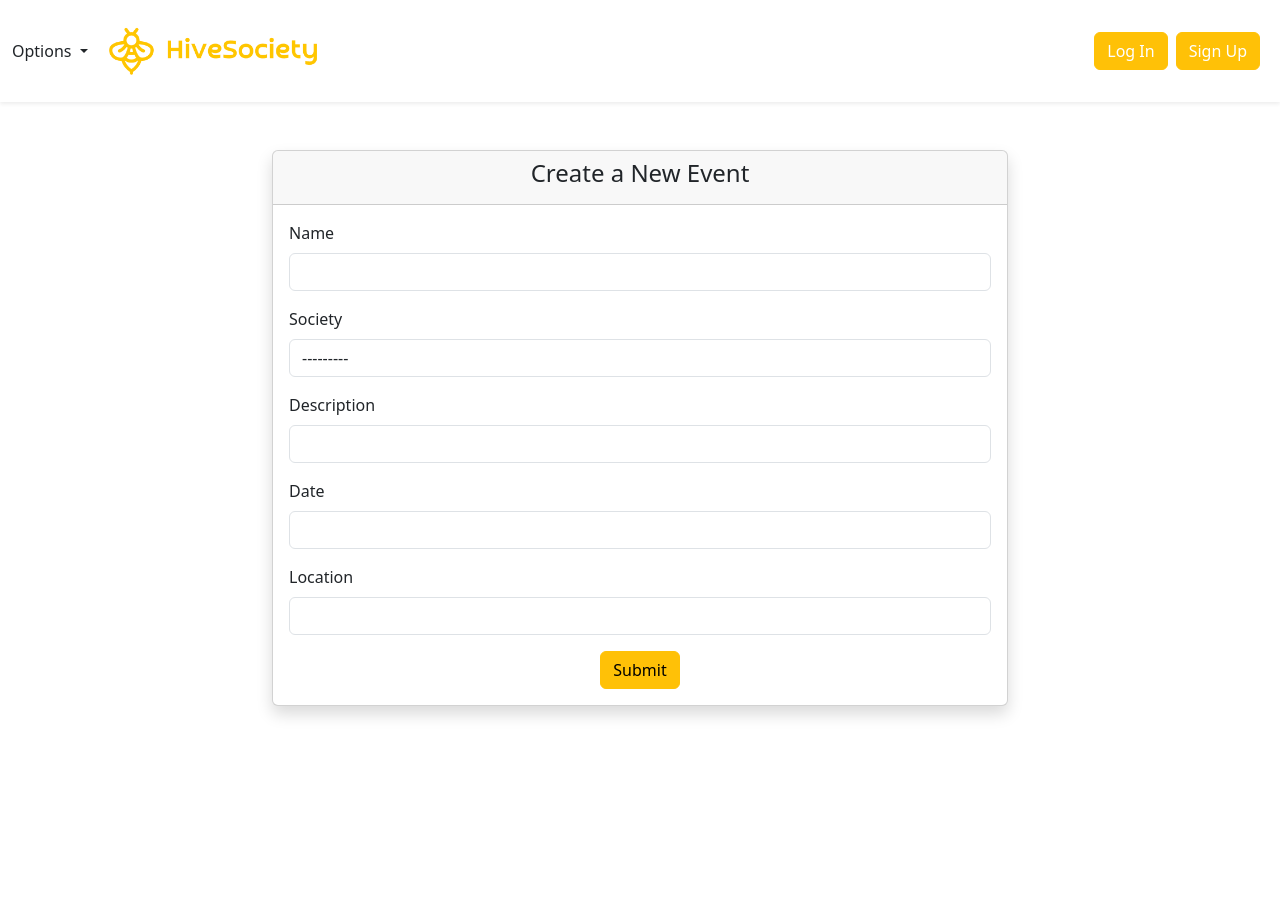
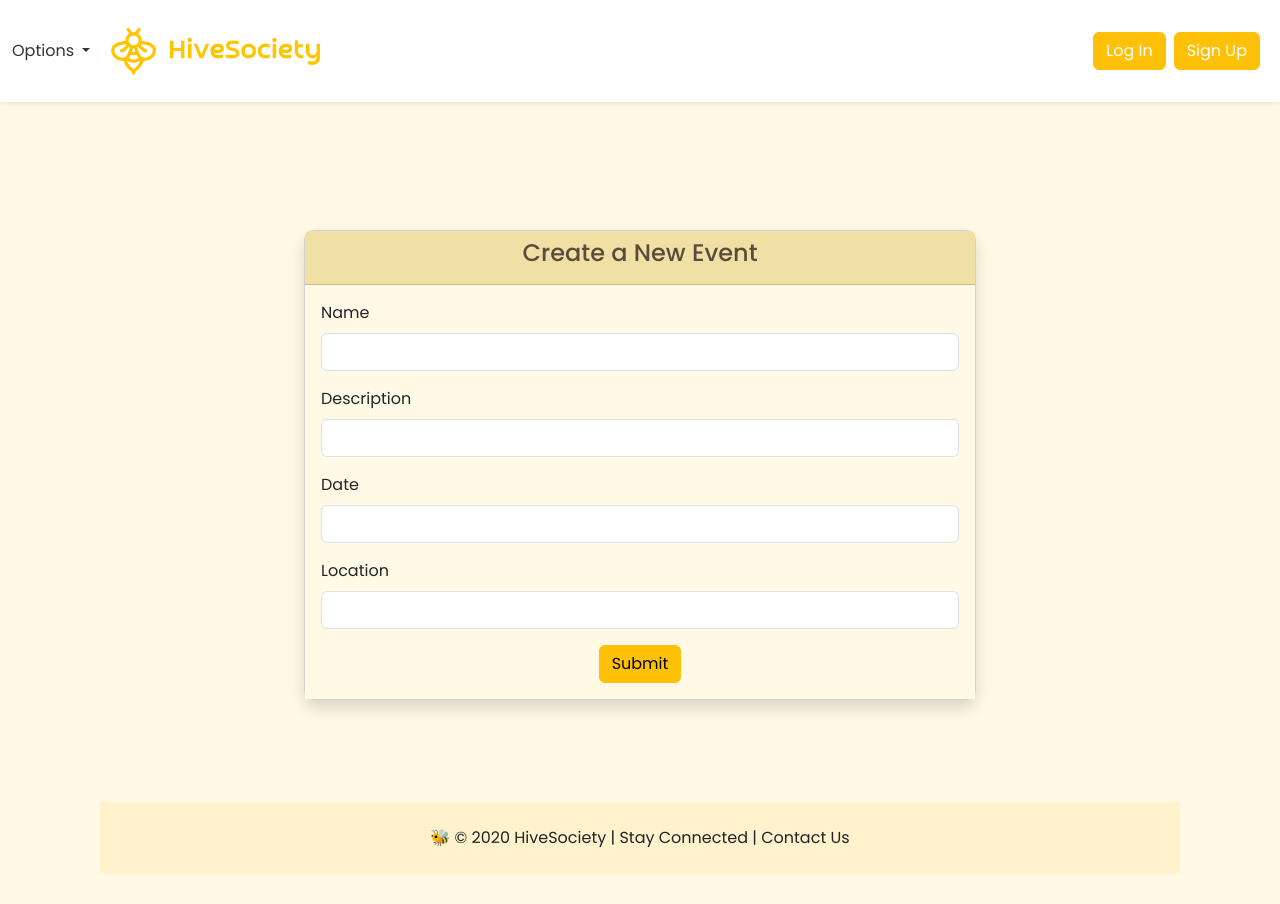
Before and after one commit to dilaramksh/dinasaurs_project, a Django app: template social_media/templates/society/event_creation.html in a window 1280 px wide. Before the commit the page ends 717 px from the top, so only its background shows below. Run offline with Django 5.2, Linux system fonts and the light colour scheme; tables that the repository leaves empty hold one stand-in row (values such as "Sample post"); the template is opened without the code that fills it: values that come from a table or form of the project are taken from there, most other values are stand-ins (such as "Sample title", 1, 10 or a date in 2020); parts of the project's set-up code (start-up, migrations or seed data) failed here and were passed over; some libraries are stand-ins or nearby versions; some web fonts are replaced.

Commit message:
Fix event creation form

```diff
--- a/social_media/forms/event_creation_form.py
+++ b/social_media/forms/event_creation_form.py
@@ -6,4 +6,4 @@ class EventCreationForm(forms.ModelForm):
 
     class Meta:
         model = Event
-        fields = ["name", "society", "description", "description", "date", "location"]
+        fields = ["name", "description", "date", "location"]
--- a/social_media/templates/society/event_creation.html
+++ b/social_media/templates/society/event_creation.html
@@ -1,4 +1,4 @@
-{% extends 'base_content.html' %}
+{% extends 'student/student_base.html' %}
 {% load static %}
 {% load widget_tweaks %}
 
@@ -51,4 +51,8 @@
         </div>
     </div>
 </div>
+<!-- Footer -->
+<footer class="text-center text-dark mt-5 py-4" style="background-color: #FFF2CC;">
+    <p class="mb-0">🐝 &copy; {{ year }} HiveSociety | Stay Connected | Contact Us</p>
+</footer>
 {% endblock %}
```
